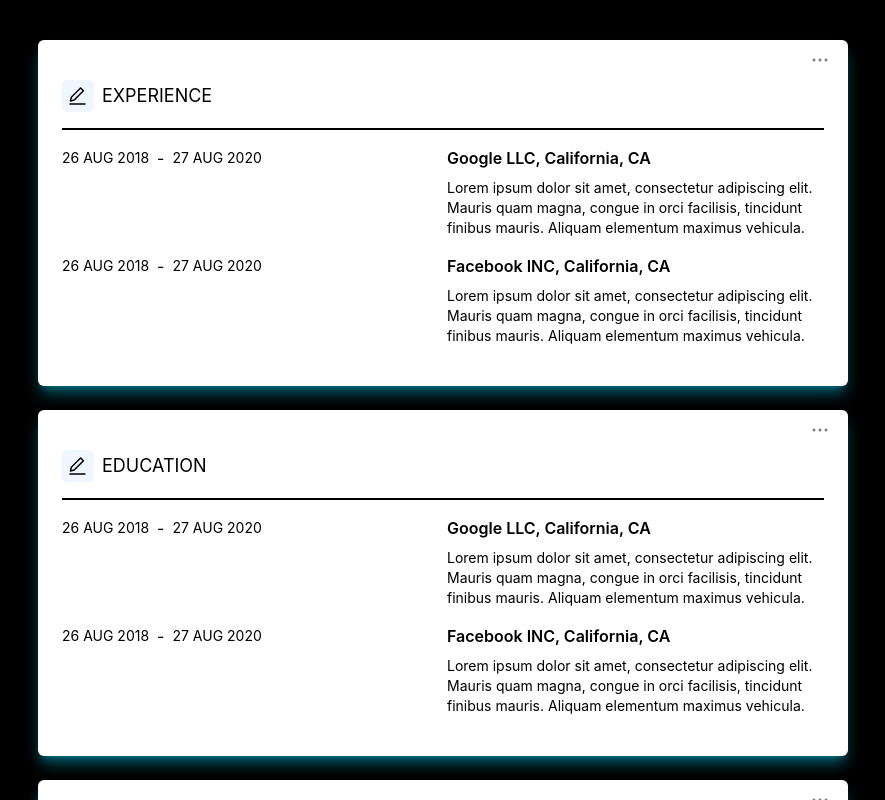
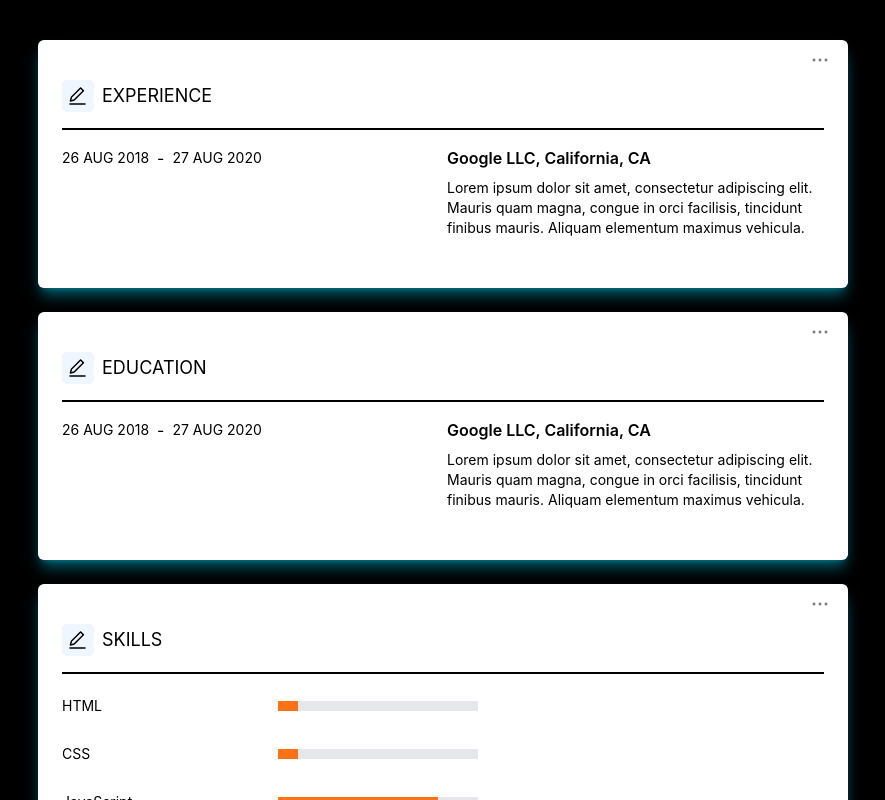
Before and after one commit to YunesB/cv-assembler, a React (Create React App) app: page / in a window 1280 px wide. Shown: the top 800 px of the page, without its empty margins (152-1037 px from the left). Built offline with nearby package versions, Linux system fonts and the light colour scheme.

Commit message:
feat: skills section added

```diff
--- a/src/App.tsx
+++ b/src/App.tsx
@@ -4,28 +4,10 @@
 import { StrictModeDroppable } from "./components/molecules/StrictDroppable";
 import { Section } from "./components/organisms/Section";
 import { TSection } from "./projectTypes/general.types";
-import { DATED_SECTION_TYPE, SKILLS_SECTION_TYPE } from "./utils/constants";
-
-const SECTIONS: TSection[] = [
-  {
-    name: "experience",
-    title: "Experience",
-    type: DATED_SECTION_TYPE
-  },
-  {
-    name: "education",
-    title: "Education",
-    type: DATED_SECTION_TYPE
-  },
-  {
-    name: "skills",
-    title: "Skills",
-    type: SKILLS_SECTION_TYPE
-  }
-];
+import { INITIAL_SECTIONS } from "./utils/constants";
 
 const App: FC = () => {
-  const [sections, setSections] = useState(SECTIONS);
+  const [sections, setSections] = useState<TSection[]>(INITIAL_SECTIONS);
 
   const onDragEnd = (result: DropResult) => {
     if (!result.destination) {
@@ -51,7 +33,7 @@
                   snapshot.isDraggingOver ? "" : ""
                 }`}
               >
-                {sections.map(({ name, title, type }, index) => (
+                {sections.map(({ name, title, type, data }, index) => (
                   <Draggable key={name} draggableId={name} index={index}>
                     {(provided, snapshot) => (
                       <div
@@ -62,7 +44,7 @@
                           snapshot.isDragging ? "opacity-75" : ""
                         } max-w-[90%]`}
                       >
-                        <Section title={title} type={type} />
+                        <Section title={title} type={type} data={data} />
                       </div>
                     )}
                   </Draggable>
--- a/src/components/molecules/DatedItem.tsx
+++ b/src/components/molecules/DatedItem.tsx
@@ -1,26 +1,20 @@
 import { ChangeEvent, FC, useState } from "react";
 
-import { CheckIcon, CloseIcon } from "../../utils/icons";
+import { TTableDataType } from "../../projectTypes/general.types";
+import { COMMON_INPUT_CLASSES } from "../../utils/constants";
+import { CheckIcon, CloseIcon, DeleteIcon } from "../../utils/icons";
 import { IconButton } from "../atoms/IconButton";
 
-type TDataType = {
-  from: string;
-  to: string;
-  jobTitle: string;
-  description: string;
-};
-
 type TProps = {
-  data: TDataType;
+  data: TTableDataType;
 };
 
 export const DatedItem: FC<TProps> = ({ data }) => {
   const [isEdited, setEdited] = useState(false);
-  const [initialValues, setInitialValues] = useState<TDataType>(data);
-  const [inputValues, setInputValues] = useState<TDataType>(data);
+  const [initialValues, setInitialValues] = useState<TTableDataType>(data);
+  const [inputValues, setInputValues] = useState<TTableDataType>(data);
 
   const { from, to, jobTitle, description } = inputValues;
-  const commonInputClasses = "border border-blue-500 rounded-sm";
 
   const handleConfirm = () => {
     setInitialValues(inputValues);
@@ -48,7 +42,7 @@
             <input
               name="from"
               type="text"
-              className={`w-2/5 text-sm ${commonInputClasses}`}
+              className={`w-2/5 text-sm ${COMMON_INPUT_CLASSES}`}
               value={from}
               onChange={onChangeInput}
             />
@@ -56,7 +50,7 @@
             <input
               name="to"
               type="text"
-              className={`w-2/5 text-sm ${commonInputClasses}`}
+              className={`w-2/5 text-sm ${COMMON_INPUT_CLASSES}`}
               value={to}
               onChange={onChangeInput}
             />
@@ -65,23 +59,23 @@
           <input
             name="jobTitle"
             type="text"
-            className={`w-full max-h-[25px] mb-2 ${commonInputClasses}`}
+            className={`w-full max-h-[25px] mb-2 ${COMMON_INPUT_CLASSES}`}
             value={jobTitle}
             onChange={onChangeInput}
           />
 
-          <div className="flex items-center mt-auto">
+          <div className="flex items-center mt-auto space-x-2">
+            <IconButton src={CheckIcon} onClick={handleConfirm} />
+            <IconButton src={CloseIcon} onClick={handleCancel} />
             <IconButton
-              src={CheckIcon}
-              className="mr-2"
-              onClick={handleConfirm}
+              src={DeleteIcon}
+              onClick={() => console.log("delete")}
             />
-            <IconButton src={CloseIcon} onClick={handleCancel} />
           </div>
 
           <textarea
             name="description"
-            className={`w-full min-h-[70px] text-sm ${commonInputClasses}`}
+            className={`w-full min-h-[70px] text-sm ${COMMON_INPUT_CLASSES}`}
             value={description}
             onChange={(e) => onChangeTextArea(e)}
           />
@@ -98,7 +92,7 @@
           </div>
           <p className="font-semibold">{jobTitle}</p>
           <p></p>
-          <p className="text-sm">{description}</p>
+          <p className="text-sm min-h-[70px] w-full">{description}</p>
         </li>
       )}
     </>
--- a/src/components/molecules/SectionBody.tsx
+++ b/src/components/molecules/SectionBody.tsx
@@ -1,71 +1,45 @@
-import { FC } from "react";
+import { FC, useState } from "react";
 
-import { TSectionType } from "../../projectTypes/general.types";
+import {
+  TSectionType,
+  TDataType,
+  TTableDataType,
+  TSkill
+} from "../../projectTypes/general.types";
 import { DATED_SECTION_TYPE, SKILLS_SECTION_TYPE } from "../../utils/constants";
 
 import { DatedItem } from "./DatedItem";
 import { SkillsItem } from "./SkillsItem";
 
-const initialDatedData = [
-  {
-    data: {
-      from: "26 AUG 2018",
-      to: "27 AUG 2020",
-      jobTitle: "Google LLC, California, CA",
-      description:
-        "Lorem ipsum dolor sit amet, consectetur adipiscing elit. Mauris quam magna, congue in orci facilisis, tincidunt finibus mauris. Aliquam elementum maximus vehicula."
-    },
-    type: DATED_SECTION_TYPE
-  },
-  {
-    data: {
-      from: "26 AUG 2018",
-      to: "27 AUG 2020",
-      jobTitle: "Facebook INC, California, CA",
-      description:
-        "Lorem ipsum dolor sit amet, consectetur adipiscing elit. Mauris quam magna, congue in orci facilisis, tincidunt finibus mauris. Aliquam elementum maximus vehicula."
-    },
-    type: DATED_SECTION_TYPE
-  }
-];
-
-const initialSkillsData = {
-  data: [
-    {
-      name: "HTML",
-      value: "100%"
-    },
-    {
-      name: "CSS",
-      value: "100%"
-    },
-    {
-      name: "JavaScript",
-      value: "80&"
-    },
-    {
-      name: "React",
-      value: "70%"
-    }
-  ],
-  type: SKILLS_SECTION_TYPE
+type TProps = {
+  type: TSectionType;
+  data: TDataType;
 };
 
-type TProps = {
-  type: TSectionType;
-};
+export const SectionBody: FC<TProps> = ({ type, data }) => {
+  const tableData = data as TTableDataType[];
+  const skillsData = data as TSkill[];
 
-export const SectionBody: FC<TProps> = ({ type }) => {
+  const [tables, setTables] = useState<TTableDataType[]>(tableData);
+  const [skills, setSkills] = useState<TSkill[]>(skillsData);
+
   return (
-    <ul className="flex flex-col space-y-4 my-4">
-      {type === DATED_SECTION_TYPE &&
-        initialDatedData.map((info, index) => (
-          <DatedItem data={info.data} key={`${info.data.jobTitle}-${index}`} />
-        ))}
+    <>
+      {type === DATED_SECTION_TYPE && (
+        <ul className="flex flex-col space-y-4 my-4">
+          {tables.map((data, index) => (
+            <DatedItem data={data} key={`${data.jobTitle}-${index}`} />
+          ))}
+        </ul>
+      )}
 
       {type === SKILLS_SECTION_TYPE && (
-        <SkillsItem data={initialSkillsData.data} />
+        <ul className="flex flex-col space-y-4 my-4">
+          {skills.map((data, index) => (
+            <SkillsItem data={data} key={`${data.name}-${index}`} />
+          ))}
+        </ul>
       )}
-    </ul>
+    </>
   );
 };
--- a/src/components/molecules/SkillsItem.tsx
+++ b/src/components/molecules/SkillsItem.tsx
@@ -1,14 +1,87 @@
-import { FC } from "react";
+import { ChangeEvent, FC, useMemo, useState } from "react";
 
-type TSkill = {
-  name: string;
-  value: string;
+import { TSkill } from "../../projectTypes/general.types";
+import { COMMON_INPUT_CLASSES } from "../../utils/constants";
+import { CheckIcon, CloseIcon } from "../../utils/icons";
+import { IconButton } from "../atoms/IconButton";
+
+type TProps = {
+  data: TSkill;
 };
 
-type TProps = {
-  data: TSkill[];
-};
+const MIN_RANGE_VALUE = 0;
+const MAX_RANGE_VALUE = 100;
+
+const MAX_SKILL_NAME_WIDTH = "max-w-[200px]";
+const COMMON_LIST_CLASSES =
+  "flex items-center justify-start hover:bg-blue-50 h-[32px]";
 
 export const SkillsItem: FC<TProps> = ({ data }) => {
-  return <>{data[0].name}</>;
+  const { name, value } = data;
+
+  const [isEdited, setEdited] = useState(false);
+  const [initialValues, setInitialValues] = useState<TSkill>({ name, value });
+  const [currentValues, setCurrentValues] = useState<TSkill>({
+    name,
+    value
+  });
+
+  const width = useMemo(() => `${currentValues.value}%`, [currentValues.value]);
+
+  const handleInputChange = (e: ChangeEvent<HTMLInputElement>) => {
+    setCurrentValues({ ...currentValues, [e.target.name]: e.target.value });
+  };
+
+  const handleConfirm = () => {
+    setInitialValues(currentValues);
+    setEdited(false);
+  };
+
+  const handleCancel = () => {
+    setCurrentValues(initialValues);
+    setEdited(false);
+  };
+
+  return (
+    <>
+      {isEdited ? (
+        <li className={COMMON_LIST_CLASSES}>
+          <input
+            type="text"
+            name="name"
+            className={`w-full mr-4 ${MAX_SKILL_NAME_WIDTH} text-sm ${COMMON_INPUT_CLASSES}`}
+            value={currentValues.name}
+            onChange={handleInputChange}
+          />
+          <input
+            type="range"
+            name="value"
+            min={MIN_RANGE_VALUE}
+            max={MAX_RANGE_VALUE}
+            className={`w-full ${MAX_SKILL_NAME_WIDTH} h-[10px] bg-orange-300 text-sm ${COMMON_INPUT_CLASSES}`}
+            value={currentValues.value}
+            onChange={handleInputChange}
+          />
+          <div className="flex items-center ml-auto">
+            <IconButton
+              src={CheckIcon}
+              className="mr-2"
+              onClick={handleConfirm}
+            />
+            <IconButton src={CloseIcon} onClick={handleCancel} />
+          </div>
+        </li>
+      ) : (
+        <li className={COMMON_LIST_CLASSES} onClick={() => setEdited(true)}>
+          <p className={`mr-4 w-[200px] text-sm`}>{currentValues.name}</p>
+          <div className="w-[200px] h-[10px] bg-gray-200 overflow-hidden relative">
+            <div
+              className={`aboslute bg-orange-500 h-full`}
+              style={{ width }}
+            />
+          </div>
+        </li>
+      )}
+    </>
+  );
 };
--- a/src/components/organisms/Section.tsx
+++ b/src/components/organisms/Section.tsx
@@ -1,6 +1,6 @@
 import { FC } from "react";
 
-import { TSectionType } from "../../projectTypes/general.types";
+import { TDataType, TSectionType } from "../../projectTypes/general.types";
 import { MEDIUM_SIZE } from "../../utils/constants";
 import { DragIconHorizontal } from "../../utils/icons";
 import { Icon } from "../atoms/Icon";
@@ -10,9 +10,10 @@
 type TProps = {
   title?: string;
   type: TSectionType;
+  data: TDataType;
 };
 
-export const Section: FC<TProps> = ({ title, type }) => {
+export const Section: FC<TProps> = ({ title, type, data }) => {
   return (
     <div className="relative bg-white w-full mx-auto rounded-md shadow-lg shadow-cyan-500/50">
       <Icon
@@ -22,7 +23,7 @@
       />
       <div className="w-full p-6">
         <SectionHeader title={title} />
-        <SectionBody type={type} />
+        <SectionBody type={type} data={data} />
       </div>
     </div>
   );
--- /dev/null
+++ b/src/utils/colors.ts
@@ -0,0 +1 @@
+export const SILVER_COLOR = "#bcbcbc";
--- a/src/utils/constants.ts
+++ b/src/utils/constants.ts
@@ -1,3 +1,5 @@
+import { TSection } from "../projectTypes/general.types";
+
 export const BUTTON_TYPE = "button";
 export const SUBMIT_TYPE = "submit";
 export const RESET_TYPE = "reset";
@@ -15,3 +17,59 @@
 export const DATED_SECTION_TYPE = "dated";
 export const SKILLS_SECTION_TYPE = "skills";
 export const LIST_SECTION_TYPE = "list";
+
+export const COMMON_INPUT_CLASSES = "border border-blue-500 rounded-sm";
+
+export const INITIAL_SECTIONS: TSection[] = [
+  {
+    name: "experience",
+    title: "Experience",
+    type: DATED_SECTION_TYPE,
+    data: [
+      {
+        from: "26 AUG 2018",
+        to: "27 AUG 2020",
+        jobTitle: "Google LLC, California, CA",
+        description:
+          "Lorem ipsum dolor sit amet, consectetur adipiscing elit. Mauris quam magna, congue in orci facilisis, tincidunt finibus mauris. Aliquam elementum maximus vehicula."
+      }
+    ]
+  },
+  {
+    name: "education",
+    title: "Education",
+    type: DATED_SECTION_TYPE,
+    data: [
+      {
+        from: "26 AUG 2018",
+        to: "27 AUG 2020",
+        jobTitle: "Google LLC, California, CA",
+        description:
+          "Lorem ipsum dolor sit amet, consectetur adipiscing elit. Mauris quam magna, congue in orci facilisis, tincidunt finibus mauris. Aliquam elementum maximus vehicula."
+      }
+    ]
+  },
+  {
+    name: "skills",
+    title: "Skills",
+    type: SKILLS_SECTION_TYPE,
+    data: [
+      {
+        name: "HTML",
+        value: 10
+      },
+      {
+        name: "CSS",
+        value: 10
+      },
+      {
+        name: "JavaScript",
+        value: 80
+      },
+      {
+        name: "React",
+        value: 70
+      }
+    ]
+  }
+];
--- a/src/utils/icons.ts
+++ b/src/utils/icons.ts
@@ -3,12 +3,14 @@
 import edit from "../assets/icons/edit.svg";
 import drag from "../assets/icons/drag.svg";
 import dragHor from "../assets/icons/drag-horizontal.svg";
+import deleteIcon from "../assets/icons//delete.svg";
 
 export const CheckIcon = check;
 export const CloseIcon = close;
 export const EditIcon = edit;
 export const DragIconVertical = drag;
 export const DragIconHorizontal = dragHor;
+export const DeleteIcon = deleteIcon;
 
 export const allIcons = [
   { name: "check", icon: CheckIcon },
```
Also changed, not shown: src/projectTypes/general.types.ts (+15 -0 lines), src/assets/icons/delete.svg (added).
